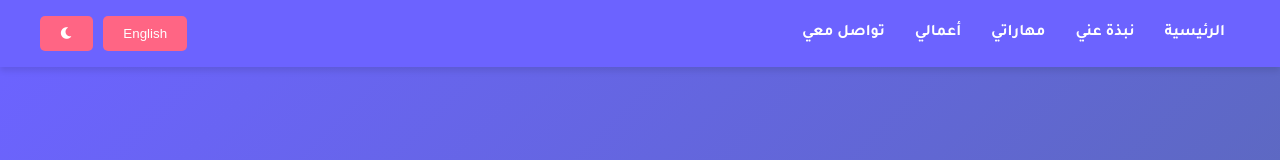
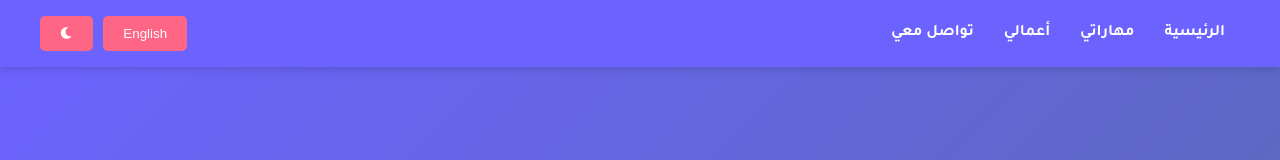
Before and after one commit to Mohamed-Mewafy/Mohamed, a plain HTML site: page index.html in a window 1280 px wide. Shown: the top 160 px of the page. Drawn offline with nearby package versions, Linux system fonts and the light colour scheme.

Commit message:
Update index.html

```diff
--- a/index.html
+++ b/index.html
@@ -17,7 +17,7 @@
       </div>
       <ul class="nav-list" id="nav-list">
         <li><a href="#home" data-key="home">الرئيسية</a></li>
-        <li><a href="#about" data-key="about">نبذة عني</a></li>
+
         <li><a href="#skills" data-key="skills">مهاراتي</a></li>
         <li><a href="#projects" data-key="projects">أعمالي</a></li>
         <li><a href="#contact" data-key="contact">تواصل معي</a></li>
```
